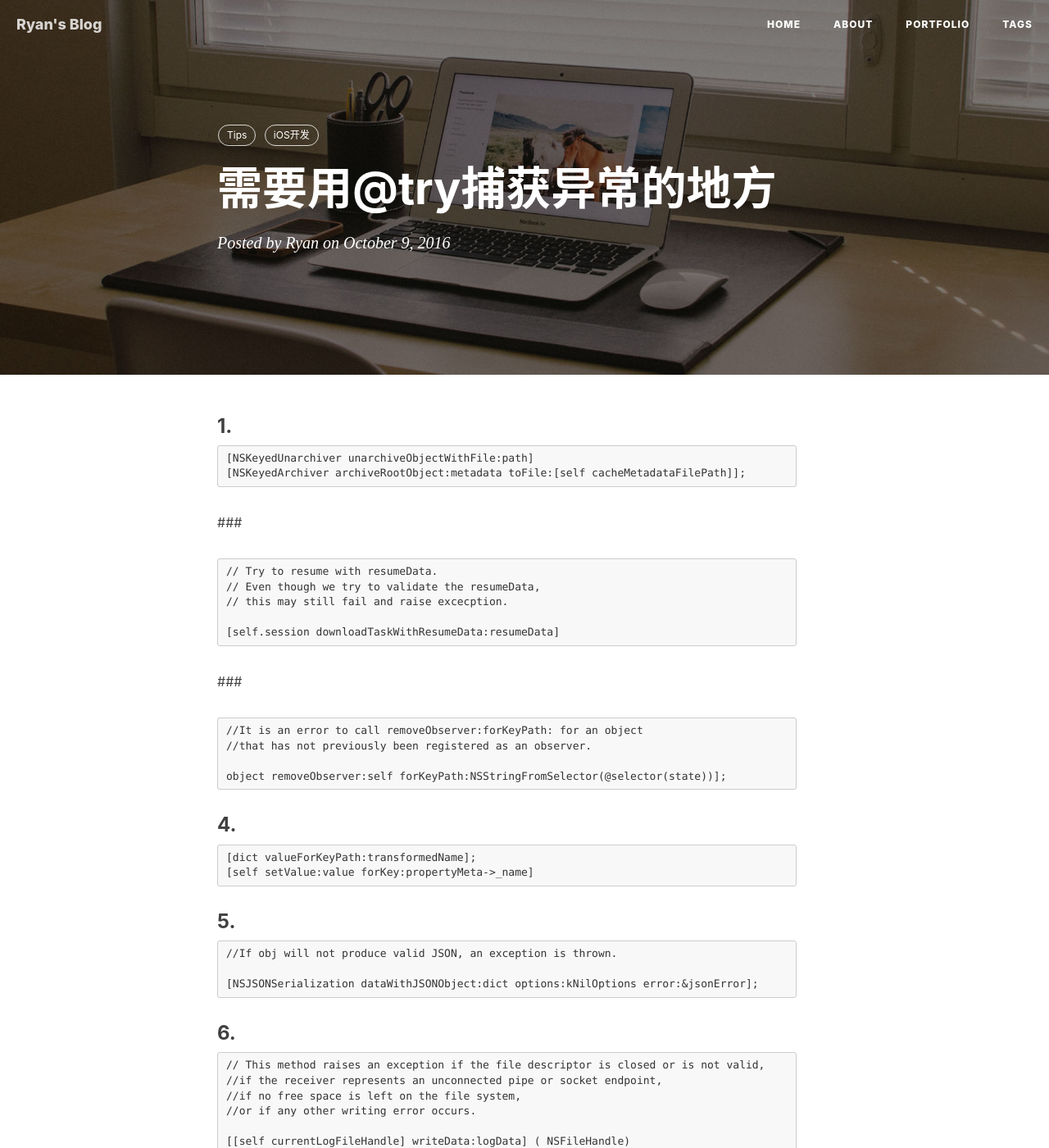
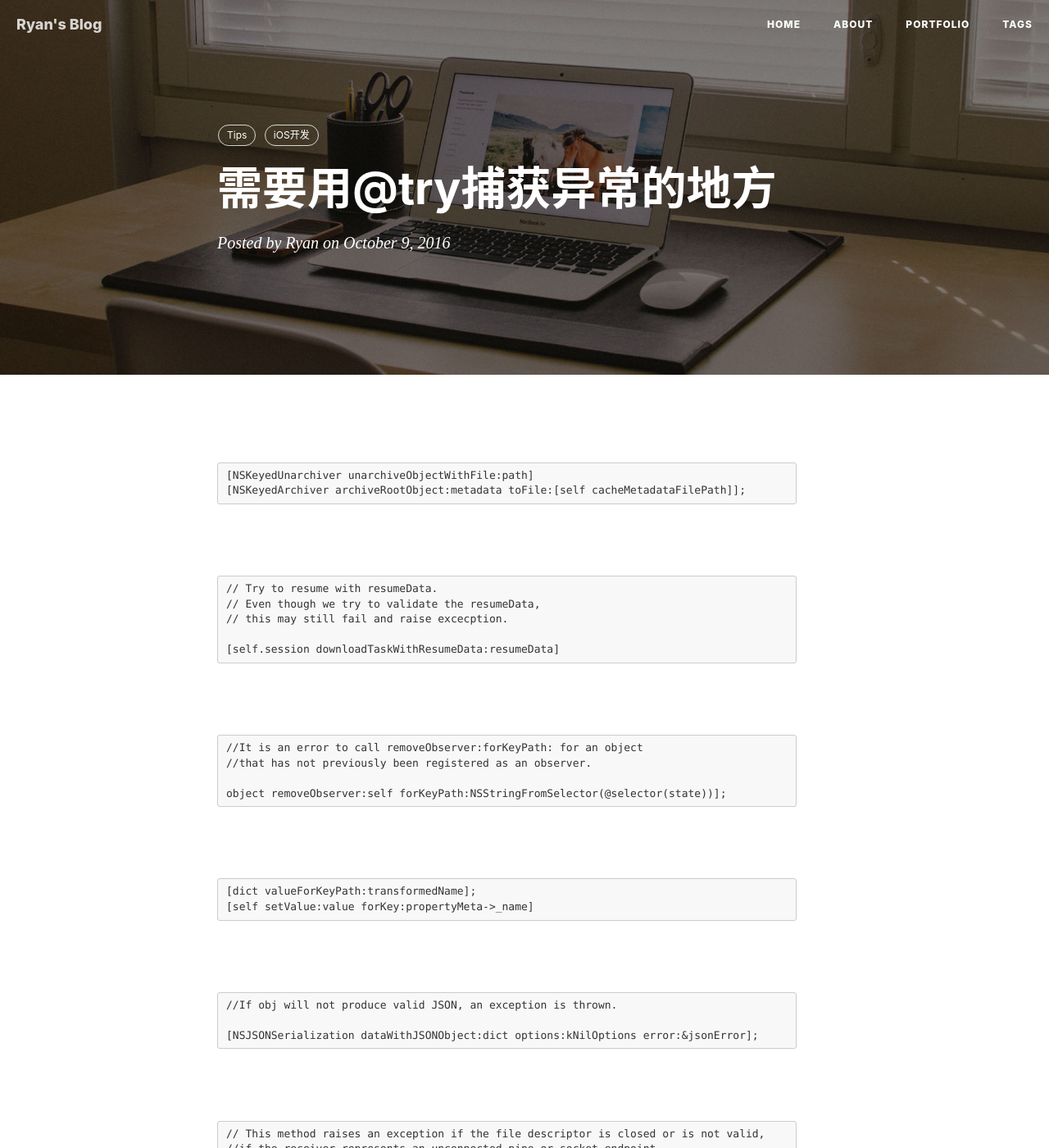
Before and after one commit to dnqs123/dnqs123.github.io, a Jekyll site: the page built from _posts/2016-10-09-try-catch.markdown, in a window 1280 px wide and 1400 px high. Shown: the whole window at 82% size. Built offline with Jekyll 4.4.1, drawn with Linux system fonts in a browser that asks for light colours; nearby versions of some CDN libraries; comment, search, counter and statistics services are not loaded.

Commit message:
no message

```diff
--- a/_posts/2016-10-09-try-catch.markdown
+++ b/_posts/2016-10-09-try-catch.markdown
@@ -10,14 +10,12 @@ tags:
     - iOS开发
 ---
 
-
-### 	1.
+&ensp;
 
 	[NSKeyedUnarchiver unarchiveObjectWithFile:path]
     [NSKeyedArchiver archiveRootObject:metadata toFile:[self cacheMetadataFilePath]];
 
-
-###
+&ensp;
 
 	// Try to resume with resumeData.
 	// Even though we try to validate the resumeData,
@@ -25,29 +23,25 @@ tags:
 
 	[self.session downloadTaskWithResumeData:resumeData]
 
-
-###
+&ensp;
 
 	//It is an error to call removeObserver:forKeyPath: for an object
 	//that has not previously been registered as an observer.
 
 	object removeObserver:self forKeyPath:NSStringFromSelector(@selector(state))];
 
-
-###	4.
+&ensp;
 
 	[dict valueForKeyPath:transformedName];
 	[self setValue:value forKey:propertyMeta->_name]
 
-
-###	5.
+&ensp;
 
 	//If obj will not produce valid JSON, an exception is thrown.
 
 	[NSJSONSerialization dataWithJSONObject:dict options:kNilOptions error:&jsonError];
 
-
-###	6.
+&ensp;
 
 	// This method raises an exception if the file descriptor is closed or is not valid,
 	//if the receiver represents an unconnected pipe or socket endpoint,
```
